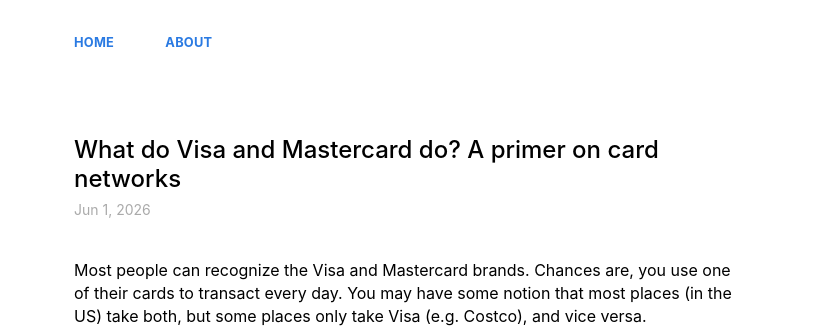
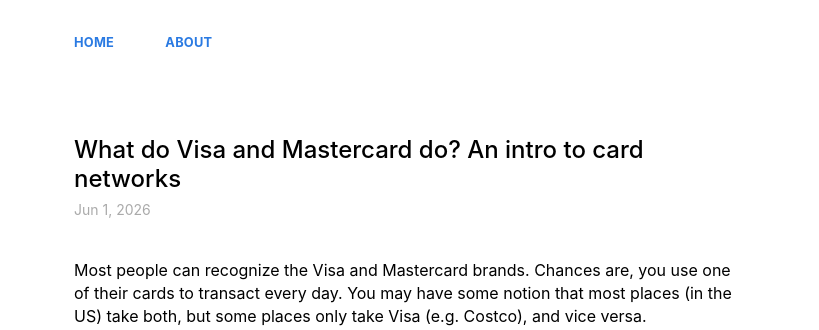
Before and after one commit to themichaelyang/tautology.town, a Jekyll site: the page built from _posts/2026/2026-06-01-card-networks.md, in a window 1280 px wide and 900 px high. Shown: the top 330 px of the window, without its empty margins (230-1049 px from the left). Built offline with Jekyll 4.4.1, drawn with Linux system fonts in a browser that asks for light colours.

Commit message:
update card network title

```diff
--- a/_posts/2026/2026-06-01-card-networks.md
+++ b/_posts/2026/2026-06-01-card-networks.md
@@ -1,6 +1,6 @@
 ---
 layout: post
-title: "What do Visa and Mastercard do? A primer on card networks"
+title: "What do Visa and Mastercard do? An intro to card networks"
 ---
 
 <script src="https://unpkg.com/mermaid@11.12.0/dist/mermaid.min.js"></script>
```
